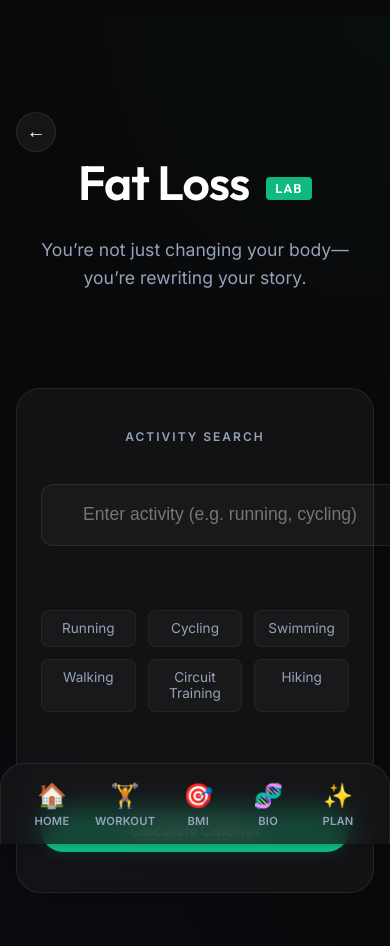
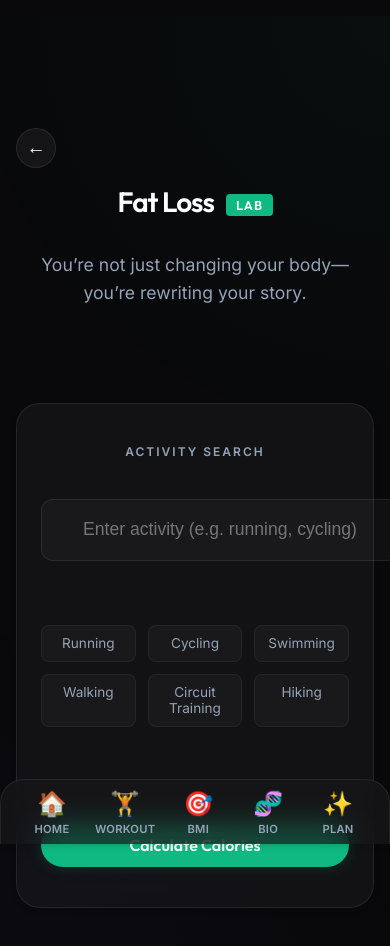
Before and after one commit to konchadapragathi/Fitness-tracker, a React (Create React App) app: page /fatloss in a window 390 px wide. Shown: the top 946 px of the page. Built offline with nearby package versions, Linux system fonts and the light colour scheme; sample sign-in values are in the browser's storage.

Commit message:
fix: refine mobile UI alignment and add missing back buttons

```diff
--- a/src/components/Navbar.css
+++ b/src/components/Navbar.css
@@ -66,7 +66,7 @@
   bottom: 0;
   left: 0;
   right: 0;
-  height: 5rem;
+  height: 4rem;
   display: none;
   justify-content: space-around;
   align-items: center;
--- a/src/index.css
+++ b/src/index.css
@@ -55,10 +55,16 @@ h3,
 h4,
 h5,
 h6 {
-  font-family: 'Outfit', sans-serif;
+   font-family: 'Outfit', sans-serif;
   font-weight: 600;
   margin-top: 0;
   letter-spacing: -0.02em;
+}
+
+@media (max-width: 600px) {
+  h1 { font-size: 1.75rem !important; }
+  h2 { font-size: 1.5rem !important; }
+  h3 { font-size: 1.25rem !important; }
 }
 
 code {
@@ -173,7 +179,7 @@ code {
 @media (max-width: 768px) {
   .content-area {
     padding-top: 1rem;
-    padding-bottom: 7rem; /* Space for mobile bottom bar */
+    padding-bottom: 5.5rem; /* Space for mobile bottom bar */
   }
 }
 
@@ -189,6 +195,25 @@ code {
 .premium-center-layout {
   max-width: 550px;
   margin: 0 auto;
+}
+
+/* Standardized Page Header */
+.page-header {
+  display: flex;
+  flex-direction: column;
+  gap: 0.5rem;
+  margin-bottom: 2rem;
+  padding-top: 1rem;
+}
+
+.page-header h1 {
+  margin: 0.5rem 0 0.25rem 0;
+}
+
+.page-header p {
+  color: var(--text-muted);
+  font-size: 0.95rem;
+  margin: 0;
 }
 
 /* Animations */
--- a/src/pages/FatLoss.js
+++ b/src/pages/FatLoss.js
@@ -49,8 +49,8 @@ function FatLoss() {
   return (
     <div className="feature-page animate-fade-in">
       <div className="feature-container">
-        <div className="feature-header">
-          <button className="icon-btn mb-4" onClick={() => navigate("/goals")}>
+        <div className="page-header feature-header">
+          <button className="icon-btn mb-2" onClick={() => navigate("/goals")}>
             &#8592;
           </button>
           <h1>Fat Loss <span className="lab-tag">LAB</span></h1>
--- a/src/pages/FatLossOutput.js
+++ b/src/pages/FatLossOutput.js
@@ -31,8 +31,8 @@ function FatLossOutput() {
   return (
     <div className="fatloss-output-page animate-fade-in">
       <div className="page-container">
-        <div className="output-header text-center">
-          <button className="icon-btn mb-3" onClick={() => navigate("/fatloss")}>
+        <div className="page-header output-header">
+          <button className="icon-btn mb-2" onClick={() => navigate("/fatloss")}>
             &#8592;
           </button>
           <h1>🔥 Calories Burned for <span className="highlight-secondary">{results.activity}</span></h1>
--- a/src/pages/Strength.js
+++ b/src/pages/Strength.js
@@ -49,8 +49,8 @@ function Strength() {
   return (
     <div className="feature-page animate-fade-in">
       <div className="feature-container">
-        <div className="feature-header">
-          <button className="icon-btn mb-4" onClick={() => navigate("/goals")}>
+        <div className="page-header feature-header">
+          <button className="icon-btn mb-2" onClick={() => navigate("/goals")}>
             &#8592;
           </button>
           <h1>Strength <span className="lab-tag">LAB</span></h1>
--- a/src/pages/StrengthOutput.js
+++ b/src/pages/StrengthOutput.js
@@ -67,8 +67,8 @@ function StrengthOutput() {
   return (
     <div className="strength-output-page animate-fade-in">
       <div className="page-container">
-        <div className="output-header text-center">
-          <button className="icon-btn mb-3" onClick={() => navigate("/strength")}>
+        <div className="page-header output-header">
+          <button className="icon-btn mb-2" onClick={() => navigate("/strength")}>
             &#8592;
           </button>
           <h1>💪 Exercises for <span className="highlight">{results.muscle}</span></h1>
--- a/src/pages/Tracking.js
+++ b/src/pages/Tracking.js
@@ -73,7 +73,10 @@ function Tracking() {
   return (
     <div className="tracking-page animate-fade-in">
       <div className="tracking-container glass-panel">
-        <div className="tracking-header">
+        <div className="page-header tracking-header">
+          <button className="icon-btn mb-3" onClick={() => navigate("/goals")}>
+            &#8592;
+          </button>
           <h1>Calorie Tracker</h1>
           <p>Calculate your daily energy needs</p>
         </div>
--- a/src/pages/WorkoutOutput.js
+++ b/src/pages/WorkoutOutput.js
@@ -34,8 +34,8 @@ function WorkoutOutput() {
     return (
         <div className="workout-output-page animate-fade-in">
             <div className="page-container">
-                <div className="workout-output-header text-center">
-                    <button className="icon-btn mb-3" onClick={() => navigate("/workout")}>
+                <div className="page-header workout-output-header">
+                    <button className="icon-btn mb-2" onClick={() => navigate("/workout")}>
                         &#8592;
                     </button>
                     <h1>📋 Your <span className="highlight-workout">{muscle}</span> Split</h1>
```
